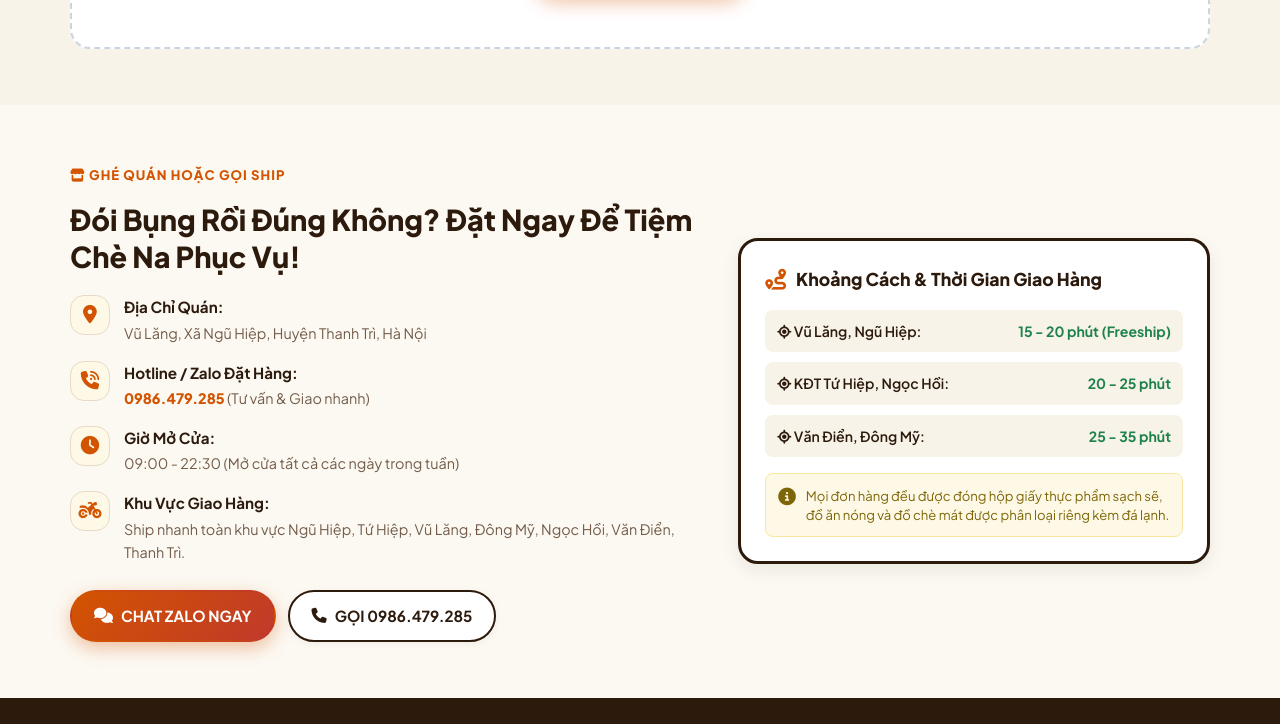
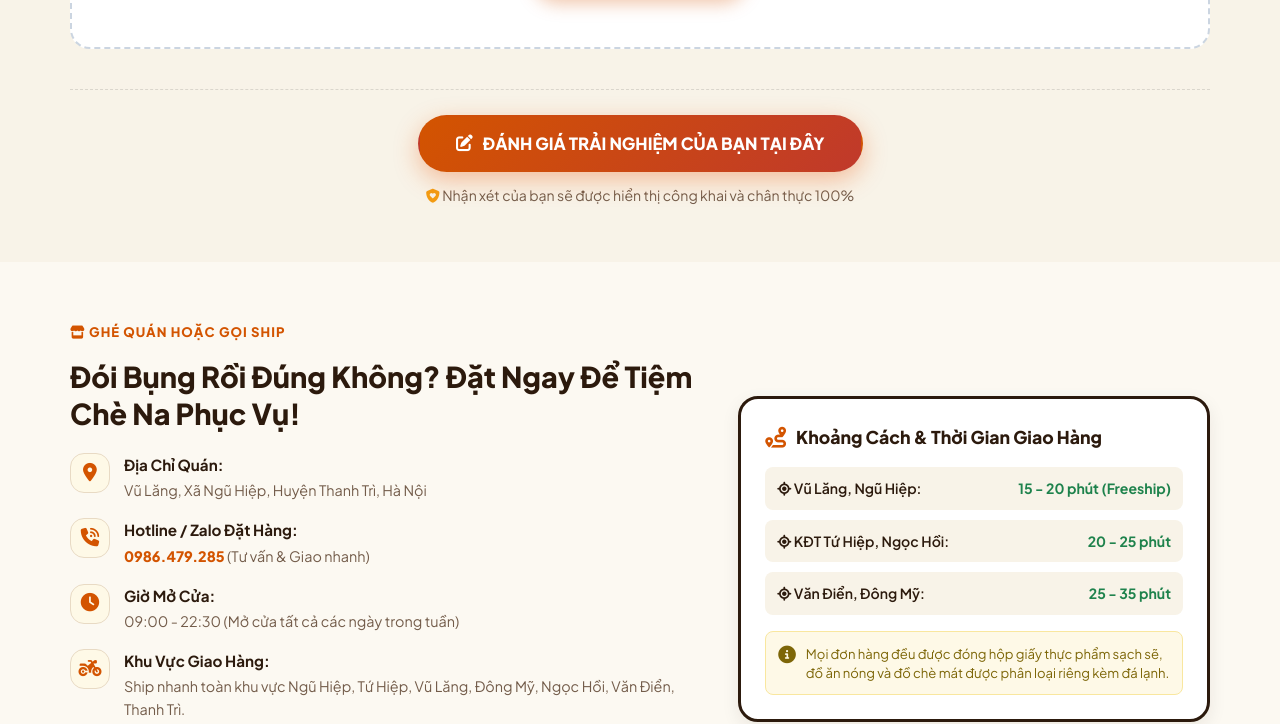
Before and after one commit to tuyenpham888181-prog/baitap1, a website: page index.html in a window 1280 px wide. Shown: the part 7979-8703 px from the top of the page. Drawn offline with Linux system fonts and the light colour scheme; a web font is replaced by a local one.

Commit message:
feat: add direct bottom review action button

```diff
--- a/app.js
+++ b/app.js
@@ -931,3 +931,14 @@ function renderRealReviews() {
     `;
   }).join('');
 }
+
+
+window.openAndScrollToReviewForm = function() {
+  const wrapper = document.getElementById("reviewFormWrapper");
+  if (wrapper) {
+    wrapper.classList.remove("hidden");
+    wrapper.scrollIntoView({ behavior: "smooth", block: "center" });
+    const nameInput = document.getElementById("reviewName");
+    if (nameInput) setTimeout(() => nameInput.focus(), 400);
+  }
+};
--- a/index.html
+++ b/index.html
@@ -661,6 +661,14 @@
       <div class="reviews-grid" id="reviewsGrid">
         <!-- Rendered via JS -->
       </div>
+
+      <!-- Bottom Action: Direct Review Button at the End -->
+      <div class="reviews-bottom-action text-center">
+        <button class="btn btn-primary btn-large btn-write-review-bottom" id="btnToggleReviewFormBottom" onclick="openAndScrollToReviewForm()">
+          <i class="fa-solid fa-pen-to-square"></i> ĐÁNH GIÁ TRẢI NGHIỆM CỦA BẠN TẠI ĐÂY
+        </button>
+        <p class="reviews-bottom-hint"><i class="fa-solid fa-shield-heart text-accent"></i> Nhận xét của bạn sẽ được hiển thị công khai và chân thực 100%</p>
+      </div>
     </div>
   </section>
 
--- a/style.css
+++ b/style.css
@@ -2905,3 +2905,39 @@ button, input, textarea, select {
     grid-template-columns: 1fr;
   }
 }
+
+
+.reviews-bottom-action {
+  margin-top: 40px;
+  padding-top: 25px;
+  border-top: 1px dashed rgba(0, 0, 0, 0.12);
+}
+
+.btn-write-review-bottom {
+  display: inline-flex;
+  align-items: center;
+  gap: 10px;
+  padding: 16px 36px;
+  font-size: 1.05rem;
+  font-weight: 800;
+  box-shadow: 0 10px 25px rgba(234, 88, 12, 0.35);
+  border-radius: var(--radius-full, 9999px);
+  cursor: pointer;
+  animation: pulse-glow 2.5s infinite;
+}
+
+@keyframes pulse-glow {
+  0%, 100% {
+    box-shadow: 0 8px 25px rgba(234, 88, 12, 0.35);
+  }
+  50% {
+    box-shadow: 0 12px 35px rgba(234, 88, 12, 0.55);
+    transform: scale(1.02);
+  }
+}
+
+.reviews-bottom-hint {
+  margin-top: 12px;
+  font-size: 0.88rem;
+  color: var(--text-muted, #64748b);
+}
```
